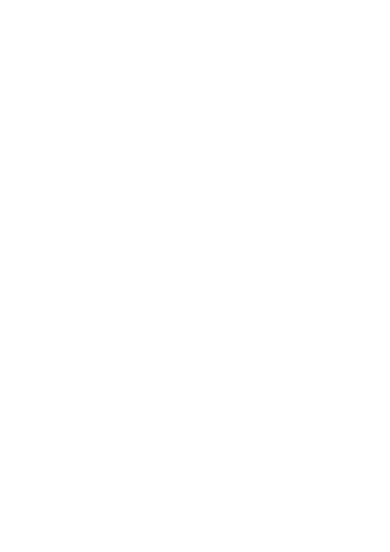
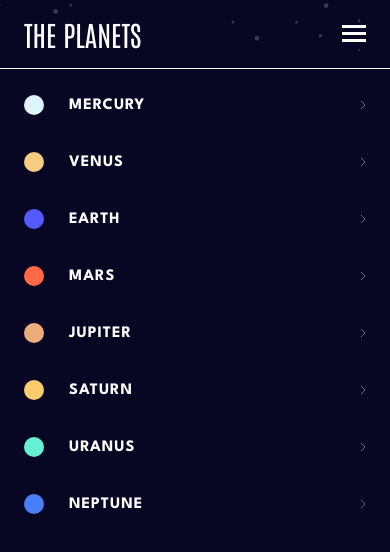
Before and after one commit to INeonysI/Planets, a website with bundled scripts: page src/index.html in a window 390 px wide. Built offline with nearby package versions, Linux system fonts and the light colour scheme.

Commit message:
Style(null): Adicionado Header do site e seus estilos.

```diff
--- /dev/null
+++ b/src/css/global.css
@@ -0,0 +1,44 @@
+:root {
+  --c1: #ffffff;
+  --c2: #070724;
+  --c3: #38384f;
+  --c4: #838391;
+  --c5: #419ebb;
+  --c6: #eda249;
+  --c7: #6f2ed6;
+  --c8: #d14c32;
+  --c9: #d83a34;
+  --c10: #cd5120;
+  --c11: #1ec2a4;
+  --c12: #2d68f0;
+}
+
+* {
+  margin: 0;
+  padding: 0;
+  outline: none;
+  list-style-type: none;
+  box-sizing: border-box;
+}
+
+body {
+  height: 100vh;
+  width: 100vw;
+
+  background-image: url("../assets/background-stars.svg");
+  background-position: center;
+  background-repeat: no-repeat;
+  background-size: cover;
+  background-color: var(--c2);
+
+  color: var(--c1);
+}
+
+h1,
+h2,
+h3,
+h4,
+h5 {
+  font-size: 1rem;
+  line-height: 100%;
+}
--- /dev/null
+++ b/src/css/header.css
@@ -0,0 +1,138 @@
+.header {
+  height: 5.3rem;
+
+  display: flex;
+  align-items: center;
+  justify-content: space-between;
+
+  padding: 0 5rem;
+
+  border-bottom: 1px solid #fff;
+}
+
+.title {
+  font-size: 1.75rem;
+  font-family: "Antonio", sans-serif;
+  text-transform: uppercase;
+}
+
+.menu a {
+  text-transform: uppercase;
+}
+
+.menu {
+  display: flex;
+  align-items: center;
+  gap: 2rem;
+}
+
+.chevron {
+  display: none;
+}
+
+.hamburguer {
+  display: none;
+}
+
+@media (max-width: 1024px) {
+  .header {
+    flex-direction: column;
+    height: auto;
+    gap: 2.4rem;
+  }
+
+  .title {
+    margin-top: 32px;
+  }
+
+  .menu {
+    margin-bottom: 2rem;
+  }
+}
+
+@media (max-width: 768px) {
+  .header {
+    flex-direction: row;
+    height: 4.3rem;
+    padding: 0 1.5rem;
+  }
+  .title {
+    margin: 0;
+  }
+  .menu {
+    display: none;
+    flex-direction: column;
+    align-items: flex-start;
+    padding: 1.5rem;
+
+    width: 100vw;
+    height: 100vh;
+
+    position: absolute;
+    top: 4.3rem;
+    left: 0;
+    background-color: var(--c2);
+
+    margin: 0;
+  }
+
+  .menu li {
+    width: 100%;
+
+    display: flex;
+    align-items: center;
+    justify-content: space-between;
+  }
+
+  .menu a {
+    display: flex;
+    align-items: center;
+
+    font-size: 1rem;
+    line-height: 25px;
+  }
+  .menu a::before {
+    content: "";
+    display: inline-block;
+    width: 20px;
+    height: 20px;
+    border-radius: 50%;
+    margin-right: 25px;
+  }
+
+  .neptune::before {
+    background-color: #497efa;
+  }
+  .uranus::before {
+    background-color: #65f0d5;
+  }
+  .saturn::before {
+    background-color: #fccb6b;
+  }
+  .jupiter::before {
+    background-color: #ecad7a;
+  }
+  .mars::before {
+    background-color: #ff6a45;
+  }
+  .earth::before {
+    background-color: #545bfe;
+  }
+  .venus::before {
+    background-color: #f7cc7f;
+  }
+  .mercury::before {
+    background-color: #def4fc;
+  }
+
+  .chevron {
+    display: block;
+  }
+
+  .menu.active {
+    display: flex;
+  }
+  .hamburguer {
+    display: block;
+  }
+}
--- a/src/css/style.css
+++ b/src/css/style.css
@@ -0,0 +1,4 @@
+@import "global.css";
+@import "header.css";
+
+@import "tipografia.css";
--- a/src/index.html
+++ b/src/index.html
@@ -12,12 +12,65 @@
       href="./assets/favicon-32x32.png"
     />
 
+    <link rel="stylesheet" href="css/style.css" />
+
+    <!-- Fonts -->
+    <link rel="preconnect" href="https://fonts.googleapis.com" />
+    <link rel="preconnect" href="https://fonts.gstatic.com" crossorigin />
+    <link
+      href="https://fonts.googleapis.com/css2?family=Antonio:wght@300;400;500;700&family=League+Spartan:wght@400;700&display=swap"
+      rel="stylesheet"
+    />
+
     <meta
       name="description"
       content="Aprenda sobre os planetas, seus interiores e suas superfícies com a ajudar de uma interface amigável e interativa!"
     />
+
+    <script src="https://cdn.tailwindcss.com"></script>
   </head>
   <body>
+    <header class="header">
+      <h1 class="title">The planets</h1>
+
+      <nav>
+        <img src="./assets/icon-hamburger.svg" alt="Menu" class="hamburguer" />
+        <ul class="menu active">
+          <li>
+            <a class="text-H4 mercury" href="index.html">mercury</a>
+            <img class="chevron" src="./assets/icon-chevron.svg" alt="" />
+          </li>
+          <li>
+            <a class="text-H4 venus" href="venus.html">venus</a>
+            <img class="chevron" src="./assets/icon-chevron.svg" alt="" />
+          </li>
+          <li>
+            <a class="text-H4 earth" href="earth.html">earth</a>
+            <img class="chevron" src="./assets/icon-chevron.svg" alt="" />
+          </li>
+          <li>
+            <a class="text-H4 mars" href="mars.html">mars</a>
+            <img class="chevron" src="./assets/icon-chevron.svg" alt="" />
+          </li>
+          <li>
+            <a class="text-H4 jupiter" href="jupiter.html">jupiter</a>
+            <img class="chevron" src="./assets/icon-chevron.svg" alt="" />
+          </li>
+          <li>
+            <a class="text-H4 saturn" href="saturn.html">saturn</a>
+            <img class="chevron" src="./assets/icon-chevron.svg" alt="" />
+          </li>
+          <li>
+            <a class="text-H4 uranus" href="uranus.html">uranus</a>
+            <img class="chevron" src="./assets/icon-chevron.svg" alt="" />
+          </li>
+          <li>
+            <a class="text-H4 neptune" href="neptune.html">neptune</a>
+            <img class="chevron" src="./assets/icon-chevron.svg" alt="" />
+          </li>
+        </ul>
+      </nav>
+    </header>
     <script type="module" src="js/script.js"></script>
   </body>
 </html>
```
